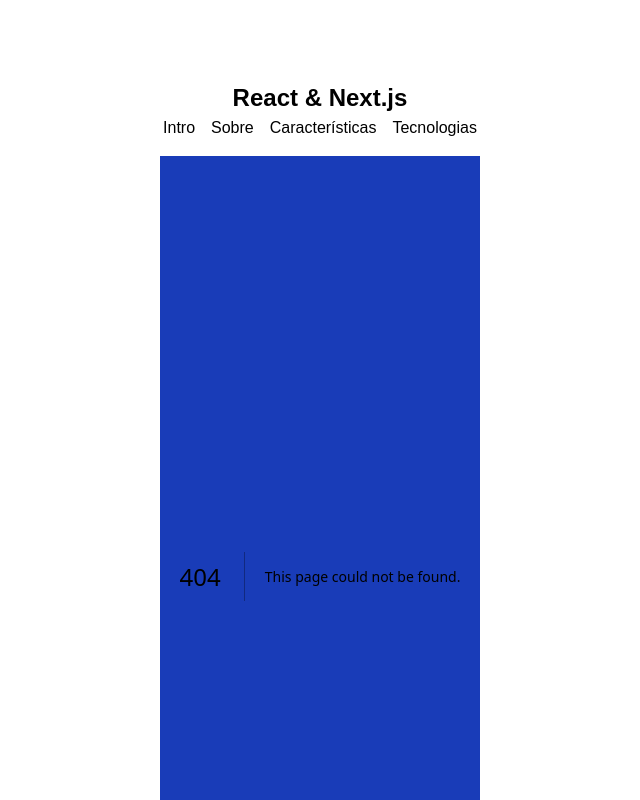
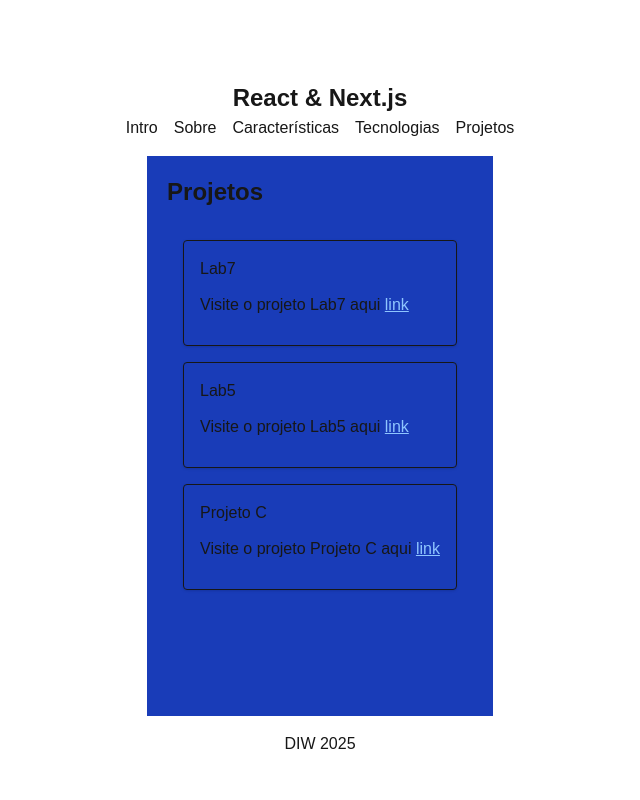
Before and after one commit to 22405039-ManuelSousa/diw-manuel, a Next.js app: page /projetos in a window 1280 px wide. Before the commit this address had no page. Shown: the top 800 px of the page, without its empty margins (320-960 px from the left). Built offline with nearby package versions, Linux system fonts and the light colour scheme.

Commit message:
updated lab9

```diff
--- /dev/null
+++ b/app/caracteristicas/[caracteristica]/page.tsx
@@ -0,0 +1,14 @@
+import Link from "next/link";
+export default function CaracteristicaPage({ params }: { params: { caracteristica: string } }) {
+    const { caracteristica } = params;
+
+    return (
+        <div className="p-6">
+            <h1 className="text-2xl font-bold mb-4">Característica: {caracteristica}</h1>
+            <p className="text-gray-700">Detalhes sobre a característica {caracteristica} serão exibidos aqui.</p>
+            <Link href="/caracteristicas">
+<button className="px-4 py-2 bg-gray-200 rounded-xl">Voltar</button>
+</Link>
+        </div>
+    );
+}
--- a/app/layout.tsx
+++ b/app/layout.tsx
@@ -36,6 +36,7 @@
 
            <Link href="/caracteristicas">Características</Link>
             <Link href="/tecnologias">Tecnologias</Link>
+             <Link href="/projetos">Projetos</Link>
           </nav>
         </header>
 
--- a/app/page.tsx
+++ b/app/page.tsx
@@ -1,4 +1,5 @@
 import MagiaDoJSX from '@/components/MagiaDoJSX'
+
 export default function page(){
 
   return (
--- /dev/null
+++ b/app/projetos/page.tsx
@@ -0,0 +1,13 @@
+
+import DescricaoProjetos from '@/components/DescricaoProjetos';
+
+
+
+export default function ProjetosPage() {
+
+return (
+<>
+<h1 className="text-2xl font-bold mb-4">Projetos</h1>
+<DescricaoProjetos />
+</>
+)}
--- a/app/tecnologias/page.tsx
+++ b/app/tecnologias/page.tsx
@@ -2,6 +2,7 @@
 import React from 'react'
 import Image from "next/image";
 import tecnologiasData from '@/app/data/tecnologias.json';
+import TecnologiaCard from '@/components/TecnologiaCard/TecnologiaCard';
 
 export default function Page() {
     const tecnologias = JSON.parse(JSON.stringify(tecnologiasData));
@@ -9,10 +10,11 @@
   return (
     <>
     <main className='flex flex-col items-center' >
-<h2 >Tecnologias</h2>
-<div>{tecnologias.map((tec: any, i: number) => (
+        <h2 >Tecnologias</h2>
+    <div>{tecnologias.map((tec: any, i: number) => (
 
           <div key={i}>
+
             <h3>{tec.title}</h3>
             <p className=" text-pink-400">
               {tec.description}
--- /dev/null
+++ b/app/tecnologias/tecnologia/page.tsx
@@ -0,0 +1,26 @@
+"use client";
+import TecnologiaDetailsCard from "@/components/TecnologiaDetailsCard/TecnologiaDetailsCard";
+import tecnologias from "@/app/data/tecnologias.json";
+import Link from "next/link";
+
+
+export default function TecnologiaPage({ params }: { params: { id: string } }) {
+const index = parseInt(params.id);
+const tecnologia = tecnologias[index];
+
+return (
+<div className="p-6 space-y-4">
+<TecnologiaDetailsCard
+title={tecnologia.title}
+image={tecnologia.image}
+description={tecnologia.description}
+rating={tecnologia.rating}
+/>
+
+
+<Link href="/tecnologia">
+<button className="px-4 py-2 bg-gray-200 rounded-xl">Voltar</button>
+</Link>
+</div>
+);
+}
--- /dev/null
+++ b/components/Caracteristica/Caracteristica.tsx
@@ -0,0 +1,13 @@
+import Link from "next/link";
+interface CaracterísticasProps {
+    caracteristica: string;
+}
+export default function Caracteristica({ caracteristica }: CaracterísticasProps) {
+    return (
+
+        <Link href={`/caracteristicas/${caracteristica}`}>
+        <li className="text-sm text-gray-600"> {caracteristica} </li>
+        </Link>
+
+    );
+}
--- /dev/null
+++ b/components/DescricaoProjetos.tsx
@@ -0,0 +1,19 @@
+import React from 'react';
+import Projeto from '@/components/Projeto';
+
+export default function DescricaoProjetos() {
+    const projetos = [
+        { nome: 'Lab7', link: 'https://22405039-manuelsousa.github.io/lab7/index.html' },
+        { nome: 'Lab5', link: 'https://22405039-manuelsousa.github.io/lab5/index.html' },
+        { nome: 'Projeto C', link: 'https://projeto-c.com' },
+    ];
+
+    return (
+
+        <div className="space-y-4 p-4">
+            {projetos.map((projeto, index) => (
+                <Projeto key={index} nome={projeto.nome} link={projeto.link} />
+            ))}
+        </div>
+    );
+}
--- /dev/null
+++ b/components/Projeto.tsx
@@ -0,0 +1,22 @@
+import Link from "next/link";
+interface ProjetosProps {
+    nome: string;
+    link: string;
+}
+export default function Projeto({ nome, link }: ProjetosProps) {
+return (
+    <div className="border p-4 rounded shadow hover:shadow-lg transition">
+
+        <h3>{nome}</h3>
+        <p> Visite o projeto {nome} aqui <span> </span>
+        <Link href={link}
+                    className="text-blue-300 underline"
+                    target="_blank">
+                    link
+                </Link>
+        </p>
+
+
+    </div>
+);
+}
--- /dev/null
+++ b/components/TecnologiaCard/TecnologiaCard.tsx
@@ -0,0 +1,18 @@
+interface TecnologiaProps {
+    title: string;
+    image: string;
+}
+
+export default function TecnologiaCard({ title, image}: TecnologiaProps) {
+
+    return (
+            <div className="w-44 h-44 bg-pink-700 text-white rounded-xl p-4 m-3 flex flex-col items-center justify-center">
+                <img
+                 src={image}
+                    alt={title}
+                    className="w-16 h-16"
+                />
+                <h2 className="text-center">{title}</h2>
+            </div>
+    );
+}
--- /dev/null
+++ b/components/TecnologiaDetailsCard/TecnologiaDetailsCard.tsx
@@ -0,0 +1,23 @@
+interface TecnologiaDetailsProps {
+    title: string;
+    image: string;
+    description: string;
+    rating: number;
+}
+
+export default function TecnologiaDetailsCard({ title, image, description, rating }: TecnologiaDetailsProps) {
+
+    return (
+
+        <div className="w-64 h-80 bg-blue-700 text-white rounded-xl p-4 m-3 flex flex-col items-center">
+            <img
+                src={image}
+                alt={title}
+                className="w-20 h-20"
+            />
+            <h2 className="text-center mt-2">{title}</h2>
+            <p className="text-sm mt-2">{description}</p>
+            <p className="mt-2 text-yellow-300">Rating: {rating}</p>
+        </div>
+    );
+}
--- /dev/null
+++ b/globals.d.ts
@@ -0,0 +1,2 @@
+declare module '*.css'
+declare module '*.tsx'
```
